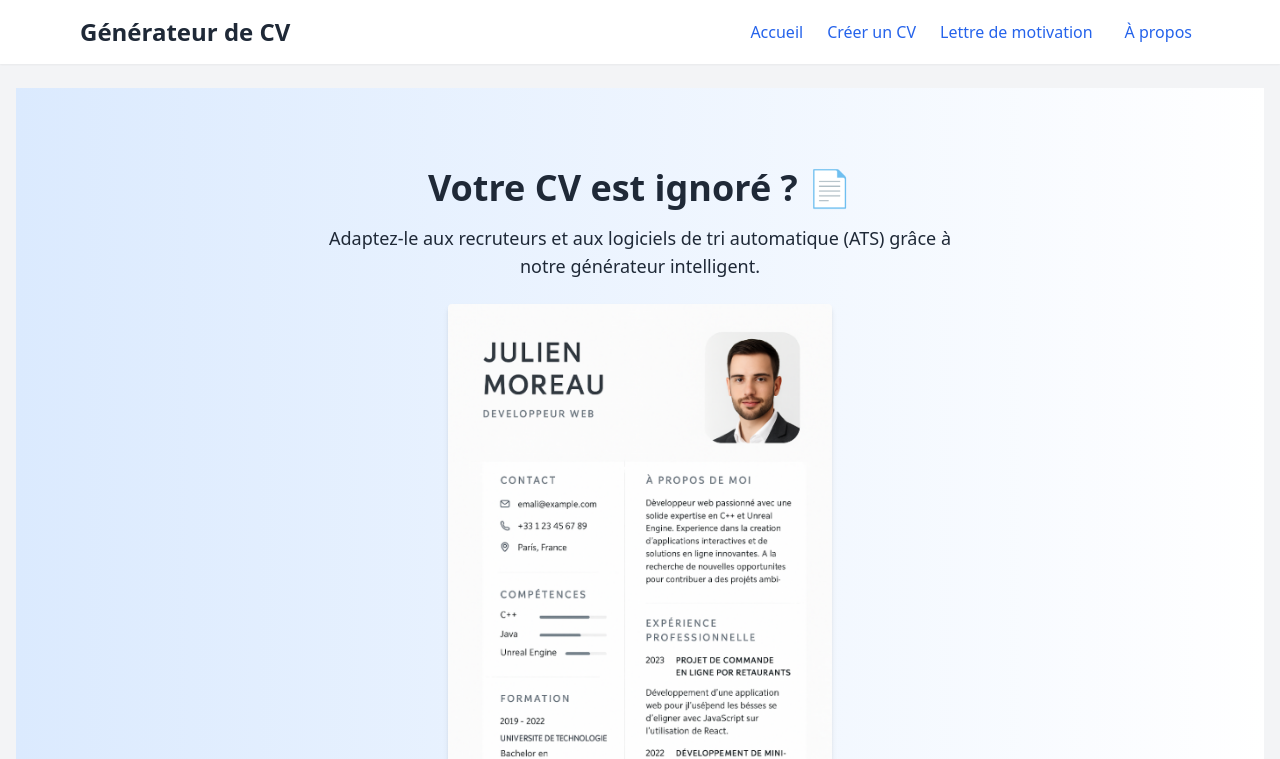
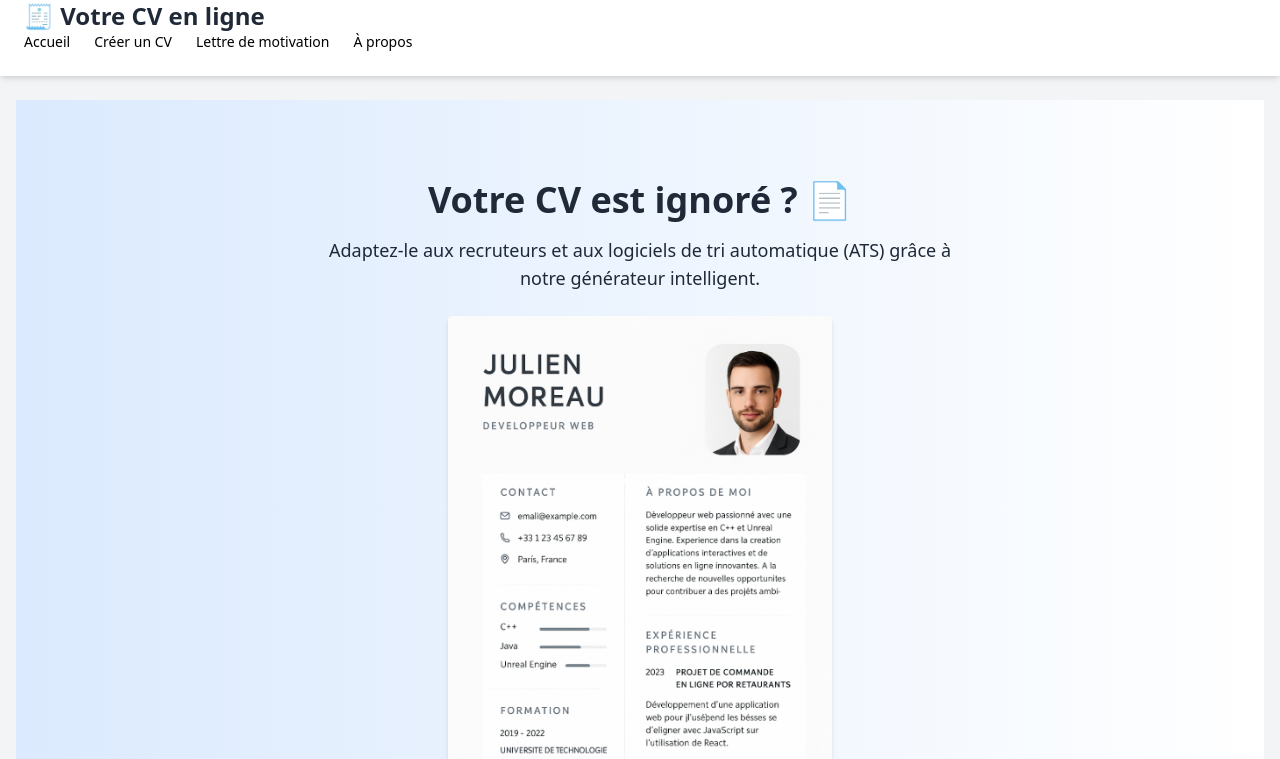
Before and after one commit to Valant41/cv-generator, a React (Vite) app: page / in a window 1280 px wide. Shown: the top 759 px of the page. Built offline with nearby package versions, Linux system fonts and the light colour scheme; what @react-pdf/renderer would draw is missing.

Commit message:
Changement Header

```diff
--- a/src/components/Header.jsx
+++ b/src/components/Header.jsx
@@ -2,29 +2,23 @@ import { Link } from "react-router-dom";
 
 export default function Header() {
   return (
-    <header className="bg-white shadow-sm">
-      <div className="max-w-6xl mx-auto px-4 py-4 flex flex-col sm:flex-row sm:justify-between sm:items-center">
-        {/* Titre */}
-        <h1 className="text-2xl font-bold text-gray-800 text-center sm:text-left mb-2 sm:mb-0">
-          Générateur de CV
-        </h1>
-
-        {/* Liens */}
-        <nav className="flex flex-col sm:flex-row gap-2 sm:gap-6 text-blue-600 text-sm sm:text-base text-center">
-          <Link to="/" className="hover:underline">
-            Accueil
-          </Link>
-          <Link to="/generateur-cv" className="hover:underline">
-            Créer un CV
-          </Link>
-          <Link to="/lettre-de-motivation" className="hover:underline">
-            Lettre de motivation
-          </Link>
-          <Link to="/a-propos" className="hover:underline mx-2">
-            À propos
-          </Link>
-        </nav>
+    <div className="navbar bg-white shadow-md px-6 sticky top-0 z-50">
+      <div className="flex-1">
+        <Link to="/" className="text-2xl font-bold text-gray-800">
+          <span className="text-primary">🧾 Votre CV</span> en ligne
+        </Link>
       </div>
-    </header>
+      <div className="hidden md:flex gap-6 text-sm">
+        <Link to="/" className="hover:text-primary">Accueil</Link>
+        <Link to="/generateur-cv" className="hover:text-primary">Créer un CV</Link>
+        <Link to="/lettre-de-motivation" className="hover:text-primary">Lettre de motivation</Link>
+        <Link to="/a-propos" className="hover:text-primary">À propos</Link>
+      </div>
+      <div className="ml-4">
+        <Link to="/generateur-cv" className="btn btn-primary text-white btn-sm">
+          Commencer
+        </Link>
+      </div>
+    </div>
   );
 }
```
